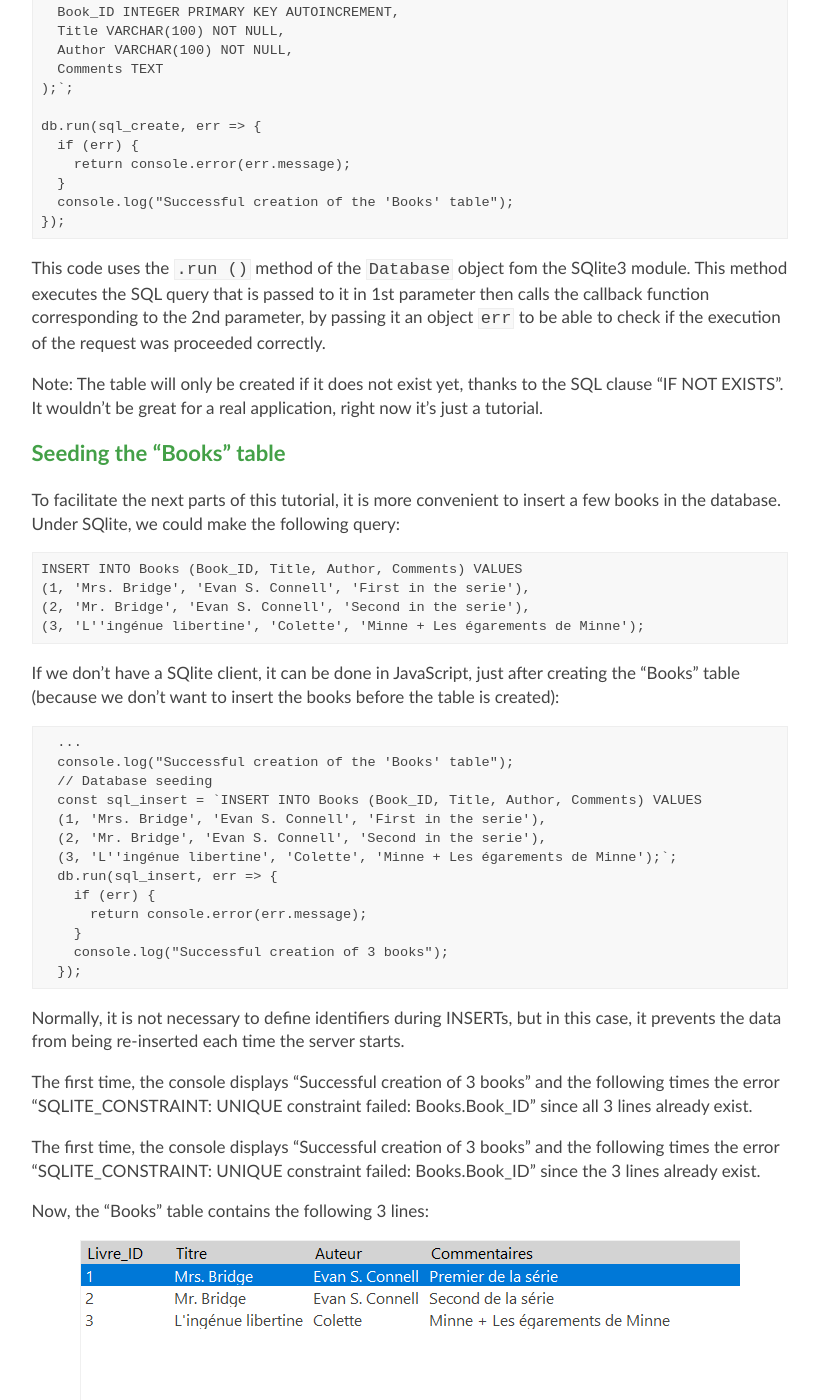
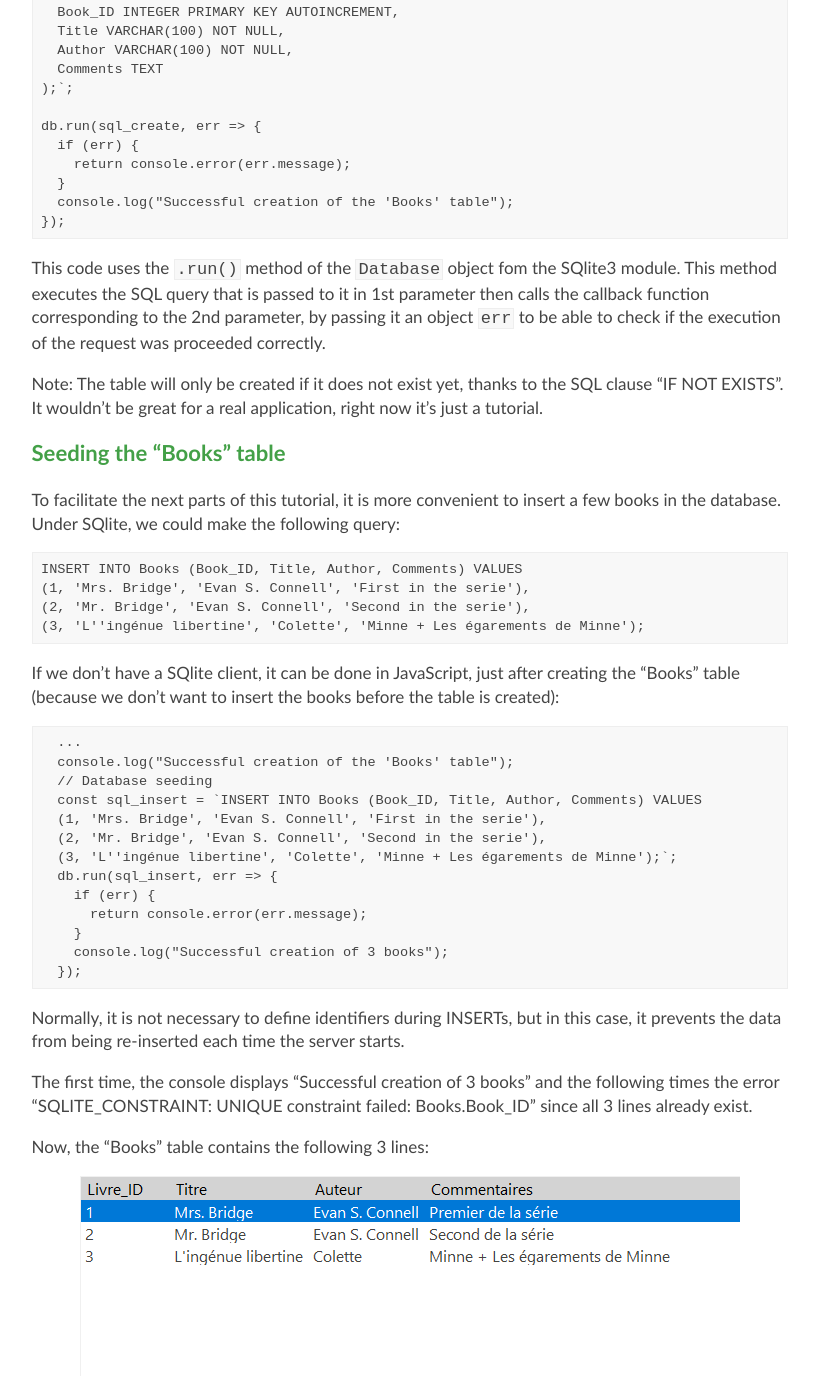
Before and after one commit to michelc/blog2, a Jekyll site: the page built from _posts/2019-10-08-crud-with-express-sqlite-10-steps.md, in a window 1280 px wide and 1400 px high, scrolled down 14886 px. Shown: the whole window, without its empty margins (11-830 px from the left). Built offline with Jekyll 4.4.1, drawn with Linux system fonts in a browser that asks for light colours; some of the changed lines change nothing that is shown; some of the changed text lies outside the part shown.

Commit message:
Correction quelques typos sur billet express + sqlite.

````diff
--- a/_posts/2019-10-08-crud-with-express-sqlite-10-steps.md
+++ b/_posts/2019-10-08-crud-with-express-sqlite-10-steps.md
@@ -605,7 +605,7 @@
 
 <a id="crud6"></a>
 
-## First steps with the SQlite3 module
+## 6. First steps with the SQlite3 module
 
 Note: If this had not been done at the beginning of the project, it would have been necessary to install the SQlite3 module by an `npm install sqlite3` to be able to access a SQlite database under Node.
 
@@ -682,7 +682,7 @@
 });
 ```
 
-This code uses the `.run ()` method of the `Database` object fom the SQlite3 module. This method executes the SQL query that is passed to it in 1st parameter then calls the callback function corresponding to the 2nd parameter, by passing it an object `err` to be able to check if the execution of the request was proceeded correctly.
+This code uses the `.run()` method of the `Database` object fom the SQlite3 module. This method executes the SQL query that is passed to it in 1st parameter then calls the callback function corresponding to the 2nd parameter, by passing it an object `err` to be able to check if the execution of the request was proceeded correctly.
 
 Note: The table will only be created if it does not exist yet, thanks to the SQL clause "IF NOT EXISTS". It wouldn't be great for a real application, right now it's just a tutorial.
 
@@ -719,8 +719,6 @@
 Normally, it is not necessary to define identifiers during INSERTs, but in this case, it prevents the data from being re-inserted each time the server starts.
 
 The first time, the console displays "Successful creation of 3 books" and the following times the error "SQLITE_CONSTRAINT: UNIQUE constraint failed: Books.Book_ID" since all 3 lines already exist.
-
-The first time, the console displays "Successful creation of 3 books" and the following times the error "SQLITE_CONSTRAINT: UNIQUE constraint failed: Books.Book_ID" since the 3 lines already exist.
 
 Now, the "Books" table contains the following 3 lines:
 
@@ -775,7 +773,7 @@
 
 After restarting the application with `npm start`, the following result is obtained by clicking on the "Books" menu:
 
-![List of books](/public/2019/crud-05-list.png))
+![List of books](/public/2019/crud-05-list.png)
 
 Note: Be careful and write "book.Title" and not "book.title" because the "Books" table was created using capital letters as initials for column names.
 
````
